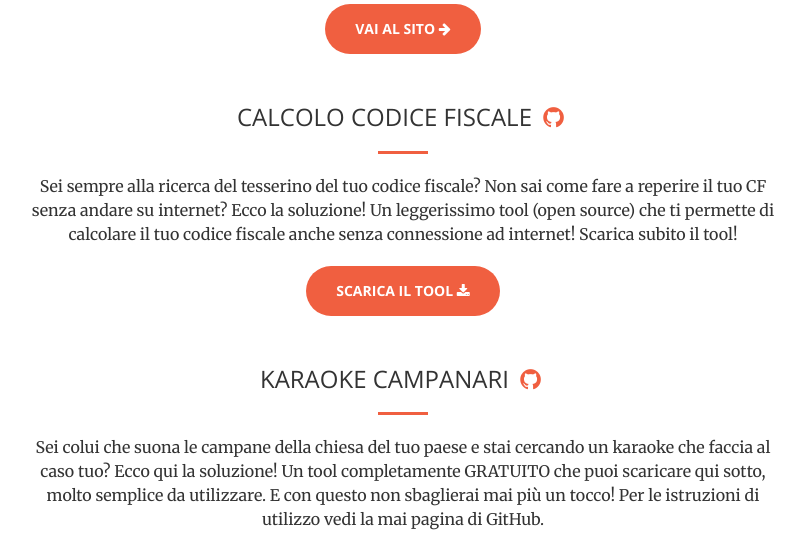
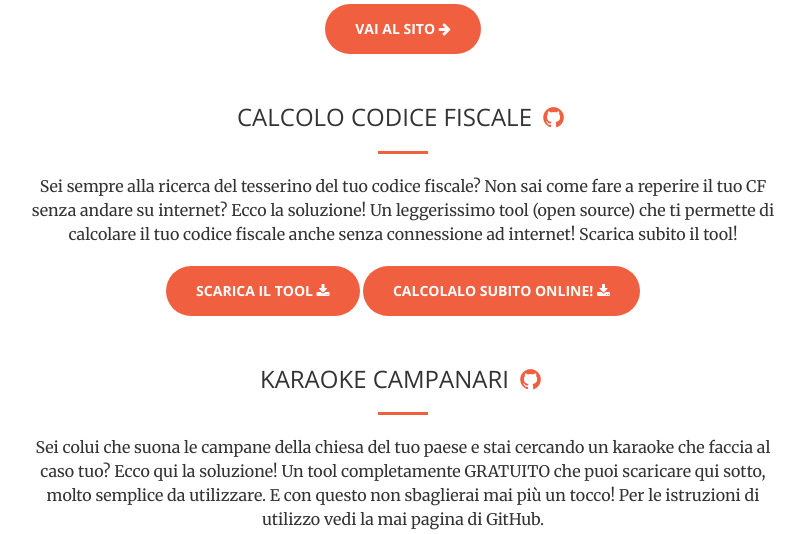
Before and after one commit to matteocastagnaro/website, a PHP site: page / in a window 1280 px wide. Shown: the part 3061-3595 px from the top of the page, without its empty margins (237-1041 px from the left). Run offline with PHP 8.4, Linux system fonts and the light colour scheme.

Commit message:
added online cf button

```diff
--- a/index.php
+++ b/index.php
@@ -234,6 +234,7 @@
                     <p class="text-giustificate">Sei sempre alla ricerca del tesserino del tuo codice fiscale? Non sai come fare a reperire il tuo CF senza andare su internet? Ecco la soluzione! Un leggerissimo tool (open source) che ti permette di calcolare il tuo codice fiscale anche senza connessione ad internet! Scarica subito il tool!
                     </p>
                     <a href="https://github.com/matteocastagnaro/codice-fiscale-java/blob/master/jar/codice-fiscale.jar?raw=true" class="btn btn-primary btn-xl wow rubberBand">Scarica il tool <i class="fa fa-download"></i></a>
+		    <a href="https://cf.matteocastagnaro.it" class="btn btn-primary btn-xl wow rubberBand">Calcolalo subito online! <i class="fa fa-download"></i></a>
                 </div>
 
                 <div style="margin-top: 50px; float: left; width: 100%;"></div>
```
